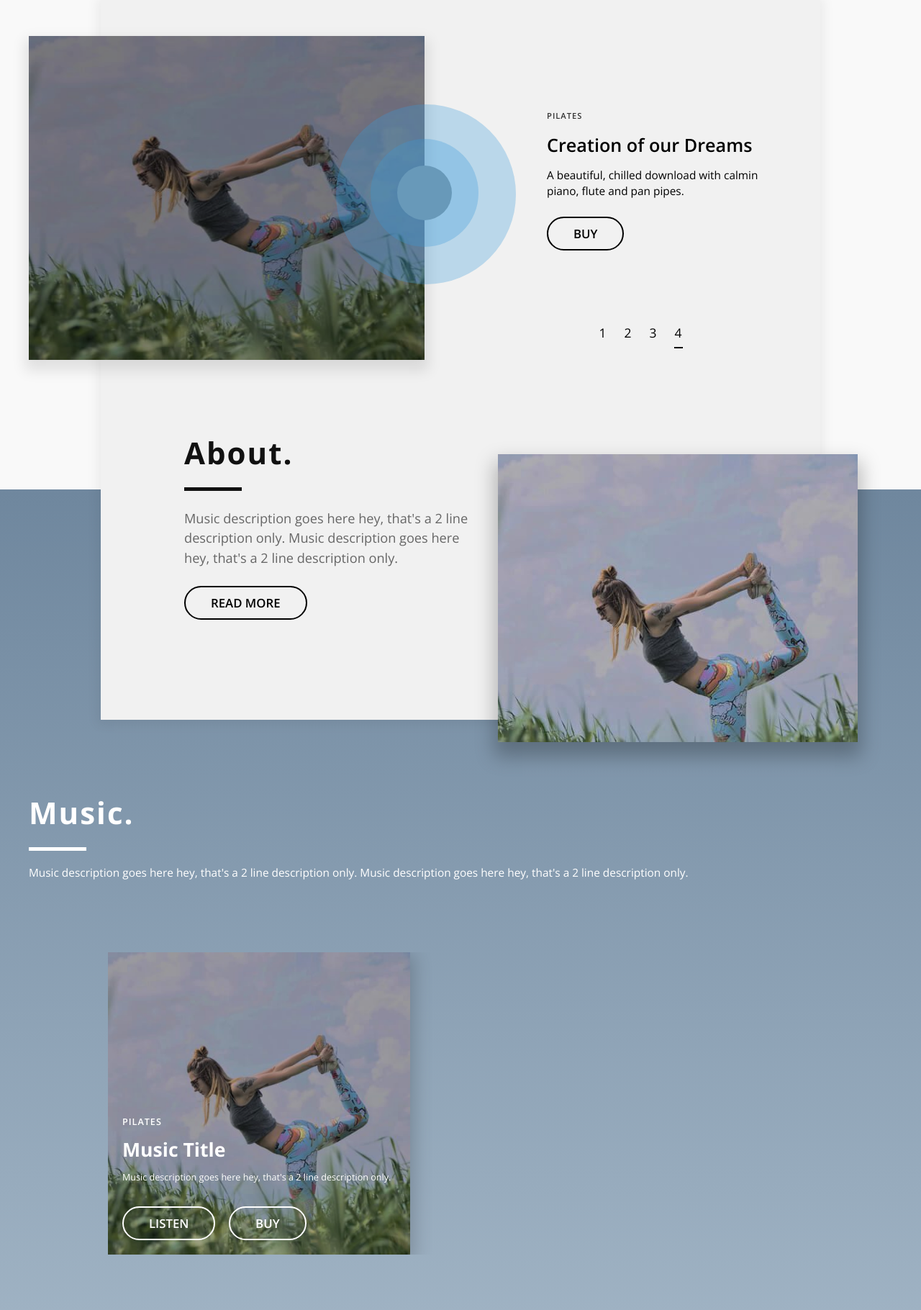
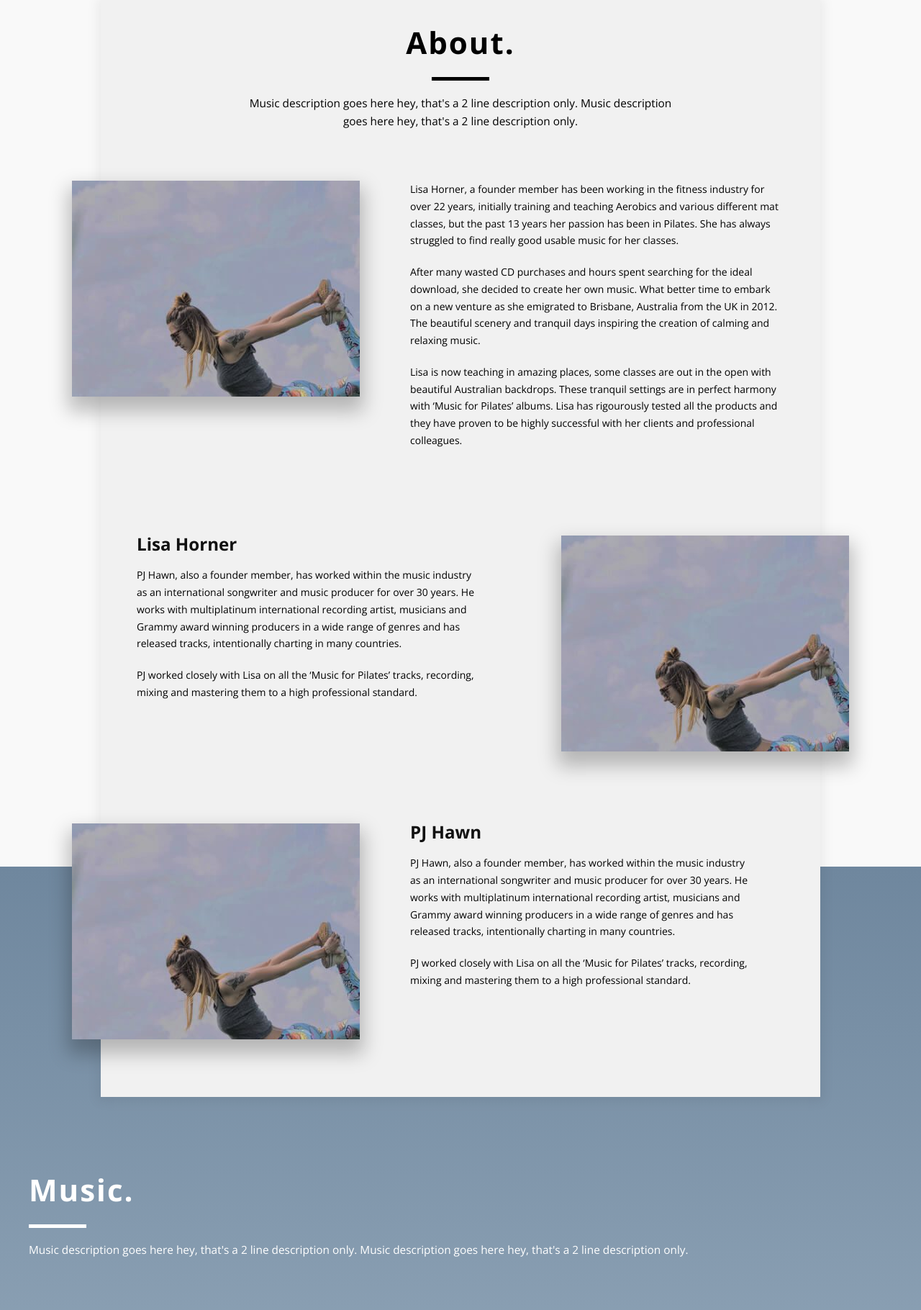
Before and after one commit to knick0969/musicforpilates, a PHP site: page /about.php in a window 1280 px wide. Shown: the part 100-1920 px from the top of the page at 72% size. Run offline with PHP 8.4, Linux system fonts and the light colour scheme; some libraries are stand-ins or nearby versions.

Commit message:
minified cus’s and about DONE :)

```diff
--- a/about.php
+++ b/about.php
@@ -8,39 +8,46 @@
 <body>
 	<?php include('includes/header.php'); ?>
 
-	<section class="mainSection">
-		<article class="featured container">
-			<div class="featuredTrack">
-				<div class="trackImage">
-					<img src="assets/img/pilates1.jpg">
-					<div class="playBtn"></div>
-				</div>
-				<div class="trackInfo">
-					<span class="trackTag">PILATES</span>
-					<h1 class="trackTitle">Creation of our Dreams</h1>
-					<p class="trackDescription">A beautiful, chilled download with calmin piano, flute and pan pipes.</p>
-					<a href="#" class="cta blackCta">Buy</a>
-				</div>
-			</div>
-			<ul class="bullets">
-				<li class="bullet">1</li>
-				<li class="bullet">2</li>
-				<li class="bullet">3</li>
-				<li class="bullet active">4</li>
-			</ul>
-		</article>
-		<article class="about container">
+	<section class="internalPage aboutPage">
+		<div class="greyBackground">
+			<article class="about">
 				<div class="sectionTitle container">
 					<h1 class="titleh1">About.</h1>
 					<div class="line"></div>
 					<p class="sectionText">Music description goes here hey, that's a 2 line description only. Music description goes here hey, that's a 2 line description only.</p>
-				<a href="#" class="cta blackCta">READ MORE</a>
 				</div>
+				<div class="aboutText">
 					<div class="aboutPic">
-				<img src="assets/img/pilates1.jpg">
+						<img alt="About Music for Pilates" src="assets/img/pilates1.jpg">
+					</div>
+					<div class="aboutText1">
+						<p>Lisa Horner, a founder member has been working in the fitness industry for over 22 years, initially training and teaching Aerobics and various different mat classes, but the past 13 years her passion has been in Pilates. She has always struggled to find really good usable music for her classes.</p>
+						<p>After many wasted CD purchases and hours spent searching for the ideal download, she decided to create her own music. What better time to embark on a new venture as she emigrated to Brisbane, Australia from the UK in 2012. The beautiful scenery and tranquil days inspiring the creation of calming and relaxing music.</p>
+						<p>Lisa is now teaching in amazing places, some classes are out in the open with beautiful Australian backdrops. These tranquil settings are in perfect harmony with ‘Music for Pilates’ albums. Lisa has rigourously tested all the products and they have proven to be highly successful with her clients and professional colleagues.</p>
+					</div>
+				</div>
+				<div class="dj">
+					<div class="aboutText1">
+						<p class="djName">Lisa Horner</p>
+						<p>PJ Hawn, also a founder member, has worked within the music industry as an international songwriter and music producer for over 30 years. He works with multiplatinum international recording artist, musicians and Grammy award winning producers in a wide range of genres and has released tracks, intentionally charting in many countries.</p>
+						<p>PJ worked closely with Lisa on all the ‘Music for Pilates’ tracks, recording, mixing and mastering them to a high professional standard.</p>
+					</div>
+					<div class="djPic">
+						<img alt="About Music for Pilates" src="assets/img/pilates1.jpg">
+					</div>
+				</div>
+				<div class="dj leftDj">
+					<div class="djPic">
+						<img alt="About Music for Pilates" src="assets/img/pilates1.jpg">
+					</div>
+					<div class="aboutText1">
+						<p class="djName">PJ Hawn</p>
+						<p>PJ Hawn, also a founder member, has worked within the music industry as an international songwriter and music producer for over 30 years. He works with multiplatinum international recording artist, musicians and Grammy award winning producers in a wide range of genres and has released tracks, intentionally charting in many countries.</p>
+						<p>PJ worked closely with Lisa on all the ‘Music for Pilates’ tracks, recording, mixing and mastering them to a high professional standard.</p>
+					</div>
 				</div>
 			</article>
-		<div class="greyBackground"></div>
+		</div>
 	</section>
 
 	<?php include('includes/music-section.php'); ?>
--- a/css/main.css
+++ b/css/main.css
@@ -808,6 +808,150 @@ body {
   background-color: #CCC;
   overflow: hidden;
 }
+.freeTrack {
+  height: auto;
+  width: 100%;
+  margin-top: 100px;
+  margin-bottom: 100px;
+}
+.freeTrack .sectionTitle {
+  max-width: 500px;
+  float: left;
+  margin-right: 70px;
+}
+.freeTrack .inputHome {
+  height: 60px;
+  width: 500px;
+  position: relative;
+  float: right;
+  max-width: 500px;
+  margin-top: 90px;
+}
+.freeTrack .inputHome .input {
+  height: 60px;
+  width: 100%;
+  font-weight: 300;
+  -webkit-box-shadow: 0px 25px 45px 5px rgba(0, 0, 0, 0.1);
+  -moz-box-shadow: 0px 25px 45px 5px rgba(0, 0, 0, 0.1);
+  box-shadow: 0px 25px 45px 5px rgba(0, 0, 0, 0.1);
+  behavior: url(../htc/pie.htc);
+  zoom: 1;
+  -webkit-transition: all 0.2s ease-in-out;
+  -moz-transition: all 0.2s ease-in-out;
+  -o-transition: all 0.2s ease-in-out;
+  transition: all 0.2s ease-in-out;
+  background: none;
+  border: 1px solid #FFF;
+  line-height: 50px;
+  font-size: 1.4em;
+  color: #FFF;
+  font-size: 100;
+}
+.freeTrack .inputHome .input::-webkit-input-placeholder {
+  color: rgba(255, 255, 255, 0.5);
+}
+.freeTrack .inputHome .input:-moz-placeholder {
+  color: rgba(255, 255, 255, 0.5);
+}
+.freeTrack .inputHome .input:focus {
+  -webkit-transition: all 0.2s ease-in-out;
+  -moz-transition: all 0.2s ease-in-out;
+  -o-transition: all 0.2s ease-in-out;
+  transition: all 0.2s ease-in-out;
+  -webkit-box-shadow: 0px 25px 45px 5px rgba(0, 0, 0, 0.2);
+  -moz-box-shadow: 0px 25px 45px 5px rgba(0, 0, 0, 0.2);
+  box-shadow: 0px 25px 45px 5px rgba(0, 0, 0, 0.2);
+  behavior: url(../htc/pie.htc);
+  zoom: 1;
+}
+.freeTrack .inputHome .homeSubmit {
+  position: absolute;
+  font-weight: 300;
+  letter-spacing: 1.5px;
+  height: 60px;
+  border: 0;
+  padding: 0 25px;
+  background-color: #FFF;
+  color: #ACBECD;
+  text-align: center;
+  font-size: 1.2em;
+  right: 0;
+  cursor: pointer;
+  top: 0;
+}
+.aboutPage .aboutText {
+  margin-bottom: 100px;
+}
+.aboutPage .aboutPic {
+  height: 300px;
+  width: 400px;
+  -webkit-box-shadow: 0px 15px 25px 5px rgba(0, 0, 0, 0.25);
+  -moz-box-shadow: 0px 15px 25px 5px rgba(0, 0, 0, 0.25);
+  box-shadow: 0px 15px 25px 5px rgba(0, 0, 0, 0.25);
+  behavior: url(../htc/pie.htc);
+  zoom: 1;
+  float: left;
+  position: relative;
+  left: -40px;
+  background-color: #CCC;
+  overflow: hidden;
+}
+.aboutPage .aboutText1 {
+  height: auto;
+  width: 57%;
+  float: right;
+  padding-right: 5%;
+  font-size: 1.5em;
+  line-height: 1.13em;
+}
+.aboutPage .aboutText1 p {
+  margin-bottom: 20px;
+}
+.aboutPage .dj {
+  height: auto;
+  width: 100%;
+}
+.aboutPage .dj:after {
+  content: " ";
+  display: block;
+  clear: both;
+}
+.aboutPage .dj .aboutText1 {
+  float: left;
+  padding-left: 5%;
+}
+.aboutPage .dj .aboutText1 .djName {
+  font-weight: bolder;
+  font-weight: 700;
+  font-size: 1.15em;
+  color: #111;
+}
+.aboutPage .dj .djPic {
+  height: 300px;
+  width: 400px;
+  -webkit-box-shadow: 0px 15px 25px 5px rgba(0, 0, 0, 0.25);
+  -moz-box-shadow: 0px 15px 25px 5px rgba(0, 0, 0, 0.25);
+  box-shadow: 0px 15px 25px 5px rgba(0, 0, 0, 0.25);
+  behavior: url(../htc/pie.htc);
+  zoom: 1;
+  float: right;
+  position: relative;
+  right: -40px;
+  background-color: #CCC;
+  overflow: hidden;
+}
+.aboutPage .leftDj {
+  margin-top: 100px;
+}
+.aboutPage .leftDj .aboutText1 {
+  padding-left: 0;
+  padding-right: 10%;
+  float: right;
+}
+.aboutPage .leftDj .djPic {
+  float: left;
+  left: -40px;
+}
 .homeTracks {
   height: 1500px;
   width: 100%;
@@ -1154,3 +1227,56 @@ body {
   transition: all 0.3s ease-in-out;
   background-color: #232e33;
 }
+.internalPage {
+  height: auto;
+  width: 100%;
+  position: relative;
+  z-index: 2;
+}
+.internalPage:after {
+  content: " ";
+  display: block;
+  clear: both;
+}
+.internalPage .greyBackground {
+  width: 90%;
+  height: auto;
+  position: relative;
+  min-height: 500px;
+  padding-top: 30px;
+  padding-bottom: 80px;
+}
+.internalPage .greyBackground:after {
+  content: " ";
+  display: block;
+  clear: both;
+}
+.internalPage .sectionTitle {
+  height: auto;
+  width: 100%;
+  text-align: center;
+  margin-bottom: 70px;
+}
+.internalPage .sectionTitle .titleh1 {
+  font-weight: bolder;
+  font-weight: 700;
+  color: #000;
+  font-size: 3em;
+  letter-spacing: 2px;
+}
+.internalPage .sectionTitle .line {
+  height: 5px;
+  width: 80px;
+  background-color: #000;
+  margin: 0 auto;
+  margin-bottom: 20px;
+  margin-top: 20px;
+}
+.internalPage .sectionTitle .sectionText {
+  font-weight: 300;
+  width: 60%;
+  margin: 0 auto;
+  font-size: 1.1em;
+  line-height: 1.6em;
+  color: #000;
+}
--- a/less/main.less
+++ b/less/main.less
@@ -384,6 +385,116 @@ body{
 		}
 	}
 }
+.freeTrack{
+	.dim(100%);
+	margin-top: 100px;
+	margin-bottom: 100px;
+	.sectionTitle{
+		max-width: 500px;
+		float: left;
+		margin-right: 70px;
+	}
+	.inputHome{
+		.dim(500px, 60px);
+		.relative();
+		.fright();
+		max-width: 500px;
+		margin-top: 90px;
+		.input{
+			.dim(100%, 60px);
+			.light();
+			.placeholder(rgba(255, 255, 255, 0.5));
+			.box-shadow(0px 25px 45px 5px rgba(0, 0, 0, 0.1));
+			.transition(.2s);
+			background: none;
+			border: 1px solid #FFF;
+			line-height: 50px;
+			font-size: 1.4em;
+			color: #FFF;
+			font-size: 100;
+			&:focus{
+				.transition(.2s);
+				.box-shadow(0px 25px 45px 5px rgba(0, 0, 0, 0.2));
+			}
+		}
+		.homeSubmit{
+			.absolute();
+			.light();
+			letter-spacing: 1.5px;
+			height: 60px;
+			border: 0;
+			padding: 0 25px;
+			background-color: #FFF;
+			color: #ACBECD;
+			text-align: center;
+			font-size: 1.2em;
+			right: 0;
+			cursor: pointer;
+			top: 0;
+		}
+	}
+}
+
+
+//ABOUT PAGE
+.aboutPage{
+	.aboutText{
+		margin-bottom: 100px;
+	}
+	.aboutPic{
+		.dim(400px, 300px);
+		.box-shadow(0px 15px 25px 5px rgba(0, 0, 0, 0.25));
+		.fleft();
+		.relative();
+		left: -40px;
+		background-color: #CCC;
+		overflow: hidden;
+	}
+	.aboutText1{
+		.dim(57%);
+		.fright();
+		padding-right: 5%;
+		font-size: 1.5em;
+		line-height: 1.13em;
+		p{ margin-bottom: 20px; }
+	}
+	.dj{
+		.dim(100%);
+		.clr();
+		.aboutText1{
+			.fleft();
+			padding-left: 5%;
+			.djName{
+				.bold();
+				font-size: 1.15em;
+				color: #111;
+			}
+		}
+		.djPic{
+			.dim(400px, 300px);
+			.box-shadow(0px 15px 25px 5px rgba(0, 0, 0, 0.25));
+			.fright();
+			.relative();
+			right: -40px;
+			background-color: #CCC;
+			overflow: hidden;
+		}
+	}
+	.leftDj{
+		margin-top: 100px;
+		.aboutText1{
+			padding-left: 0;
+			padding-right: 10%;
+			.fright();
+		}
+		.djPic{
+			.fleft();
+			left: -40px;
+		}
+	}
+}
+
+//COMMON STYLES
 .homeTracks{
 	.dim(100%, 1500px);
 	.gradient(#6F879E, #BFCFDC);
@@ -585,3 +647,46 @@ body{
 		}
 	}
 }
+
+//INTERNAL PAGES WITH GREYBACKGROUND
+.internalPage{
+	.dim(100%);
+	.relative();
+	.clr();
+	z-index: 2;
+	.greyBackground{
+		width: 90%;
+		height: auto;
+		.clr();
+		.relative();
+		min-height: 500px;
+		padding-top: 30px;
+		padding-bottom: 80px;
+	}
+	.sectionTitle{
+		.dim(100%);
+		text-align: center;
+		margin-bottom: 70px;
+		.titleh1{
+			.bold();
+			color: #000;
+			font-size: 3em;
+			letter-spacing: 2px;
+		}
+		.line{
+			.dim(80px, 5px);
+			background-color: #000;
+			margin: 0 auto;
+			margin-bottom: 20px;
+			margin-top: 20px;
+		}
+		.sectionText{
+			.light();
+			width: 60%;
+			margin: 0 auto;
+			font-size: 1.1em;
+			line-height: 1.6em;
+			color: #000;
+		}
+	}
+}
```
Also changed, not shown: other parts of css/main.css (+0 -71 lines), other parts of less/main.less (+1 -49 lines), css/main.min.css, css/reset.min.css (added). Lines whose indentation alone changed are shown as unchanged.
